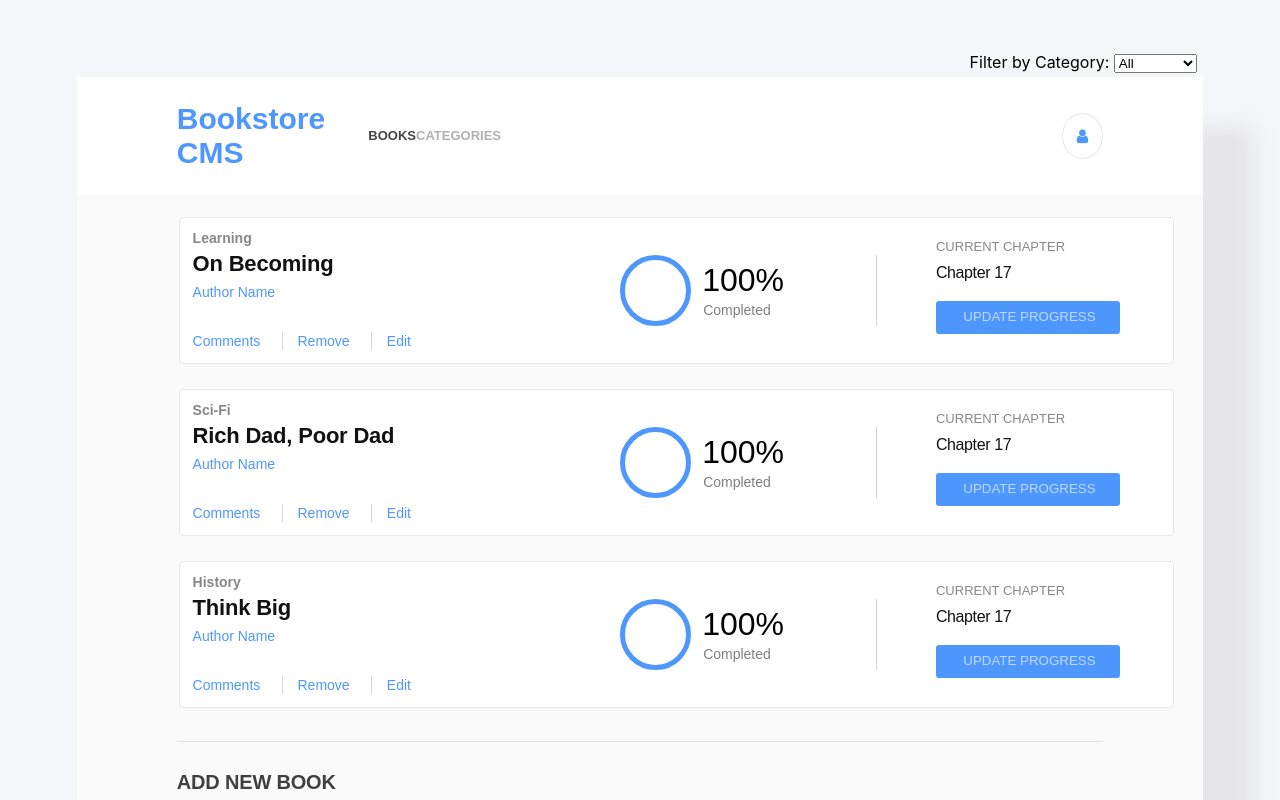
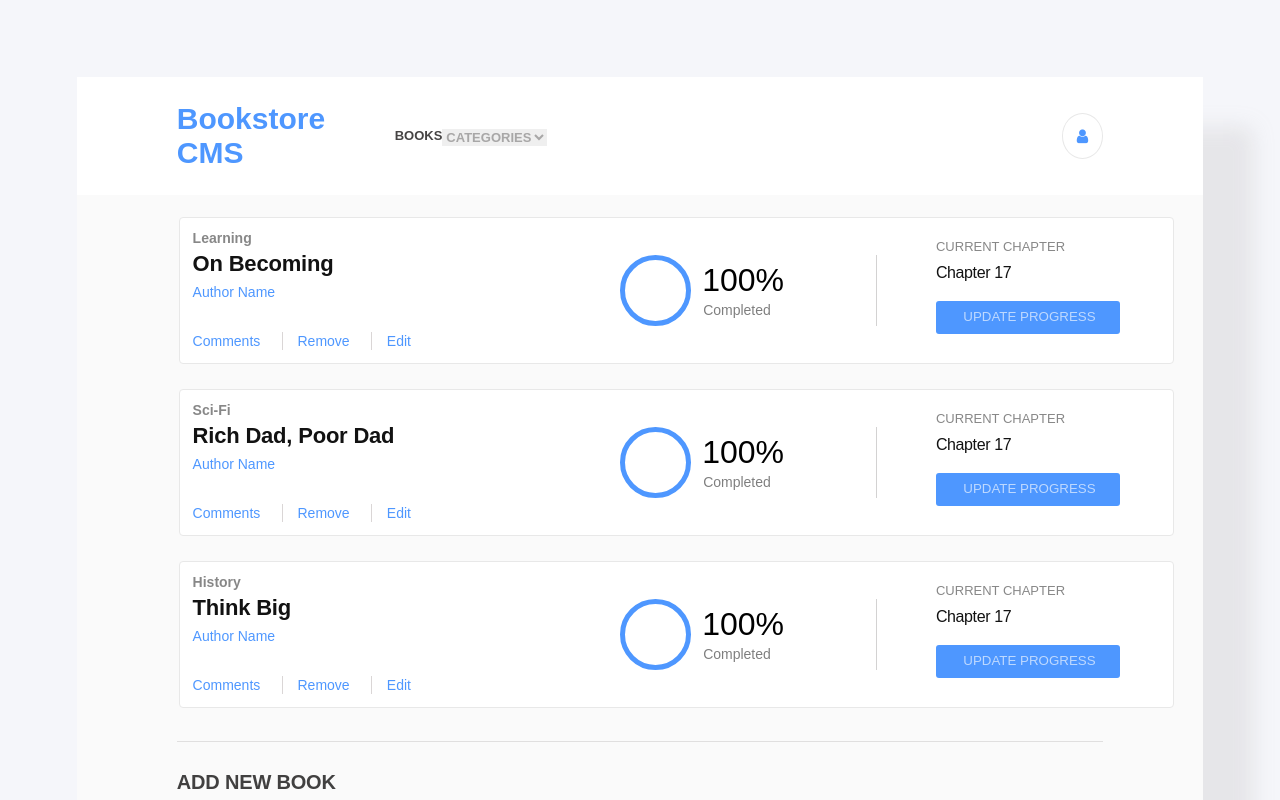
Before and after one commit to Georjane/redux-magic-bookstore, a React (Create React App) app: page / in a window 1280 px wide. Shown: the top 800 px of the page. Built offline with nearby package versions, Linux system fonts and the light colour scheme.

Commit message:
Integrate filter option with Categories placeholder

```diff
--- a/src/App.css
+++ b/src/App.css
@@ -43,11 +43,20 @@ nav {
   justify-content: space-between;
   align-items: center;
   padding: 0 6.25rem;
+  background-color: white;
+  margin: 0 -100px;
+}
+
+.filtercat{
+  display: flex;
+  flex-direction: column;
+  justify-content: flex-start;
+  padding-bottom: 20px;
 }
 
 nav .logo {
   display: flex;
-  width: 35%;
+  width: 40%;
   justify-content: space-between;
   align-items: center;
 }
@@ -60,7 +69,7 @@ nav .logo {
 }
 
 .logo h3,
-.logo h4 {
+.logo h4 select{
   font-family: Montserrat, sans-serif;
   font-size: 0.813rem;
   font-weight: bolder;
@@ -68,7 +77,15 @@ nav .logo {
   color: rgb(70, 68, 68);
 }
 
-.logo h4 {
+.logo h4 select{
+  color: rgba(70, 68, 68, 0.425);
+  border: none;
+}
+.logo h4 select option {
+  color: #000;
+}
+
+.logo h4 select option:first-child {
   color: rgba(70, 68, 68, 0.425);
 }
 
@@ -82,7 +99,6 @@ nav i {
 main {
   background-color: #fafafa;
   padding: 0 6.25rem;
-  padding-top: 20px;
   padding-bottom: 150px;
 }
 
@@ -261,7 +277,8 @@ hr {
 }
 
 .booktitle input {
-  padding: 0.813rem 15.688rem 0.813rem 1.063rem;
+  padding: 0.813rem 1.063rem 0.813rem 1.063rem;
+  width: 38VW;
   border-radius: 4px;
   border: solid 1px #e8e8e8;
   background-color: white;
@@ -295,9 +312,3 @@ hr {
   border: none;
   background-color: #4e97ff;
 }
-
-.filter {
-  position: absolute;
-  top: 6.5vh;
-  right: 6.5vw;
-}
--- a/src/components/App.js
+++ b/src/components/App.js
@@ -4,16 +4,6 @@ import BooksList from '../containers/BooksList';
 function App() {
   return (
     <div className="root">
-      <nav>
-        <div className="logo">
-          <h1>Bookstore CMS</h1>
-          <h3>BOOKS</h3>
-          <h4>CATEGORIES</h4>
-        </div>
-        <div>
-          <i className="fa fa-user" />
-        </div>
-      </nav>
       <main>
         <BooksList />
         <hr />
--- a/src/components/CategoryFilter.js
+++ b/src/components/CategoryFilter.js
@@ -3,7 +3,7 @@ import PropTypes from 'prop-types';
 
 function CategoryFilter(props) {
   const { handleFilterChange } = props;
-  const categories = ['All', 'Action', 'Biography', 'History', 'Horror', 'Kids', 'Learning', 'Sci-Fi'];
+  const categories = ['CATEGORIES', 'All', 'Action', 'Biography', 'History', 'Horror', 'Kids', 'Learning', 'Sci-Fi'];
 
   const handler = (e) => {
     const newFilter = e.target.value;
@@ -11,9 +11,12 @@ function CategoryFilter(props) {
   };
 
   return (
-    <label htmlFor="filter" className="filter categoryfilter">
-      Filter by Category:
-      {' '}
+    <div className="filtercat">
+      <nav>
+        <div className="logo">
+          <h1>Bookstore CMS</h1>
+          <h3>BOOKS</h3>
+          <h4>
             <select
               className="form-control"
               id="filter"
@@ -21,7 +24,14 @@ function CategoryFilter(props) {
             >
               { categories.map((category) => <option key={category}>{category}</option>)}
             </select>
-    </label>
+          </h4>
+        </div>
+        <div>
+          <i className="fa fa-user" />
+        </div>
+      </nav>
+    </div>
+
   );
 }
 
--- a/src/containers/BooksList.js
+++ b/src/containers/BooksList.js
@@ -5,7 +5,6 @@ import { REMOVE_BOOK, CHANGE_FILTER } from '../actions/index';
 import CategoryFilter from '../components/CategoryFilter';
 
 function BooksList(props) {
-  // const heading = ['BookID', 'Title', 'Category', 'Delete Book'];
   const { booksInfo, filterInfo } = props;
   const { books } = booksInfo;
   const { filter } = filterInfo;
@@ -28,7 +27,7 @@ function BooksList(props) {
   };
 
   function filterByCategory(book) {
-    if (filter === 'All') {
+    if (filter === 'All' || filter === 'CATEGORIES') {
       return book;
     }
     return book.category === filter;
@@ -39,11 +38,6 @@ function BooksList(props) {
     <div className="booklist">
       <CategoryFilter handleFilterChange={handleFilterChange} />
       <table>
-        {/* <thead>
-          <tr>
-            {heading.map((head) => <th key={head}>{head}</th>)}
-          </tr>
-        </thead> */}
         <tbody>
           {filteredBooks.map((book) => (
             <Book
```
Lines whose indentation alone changed are shown as unchanged.
